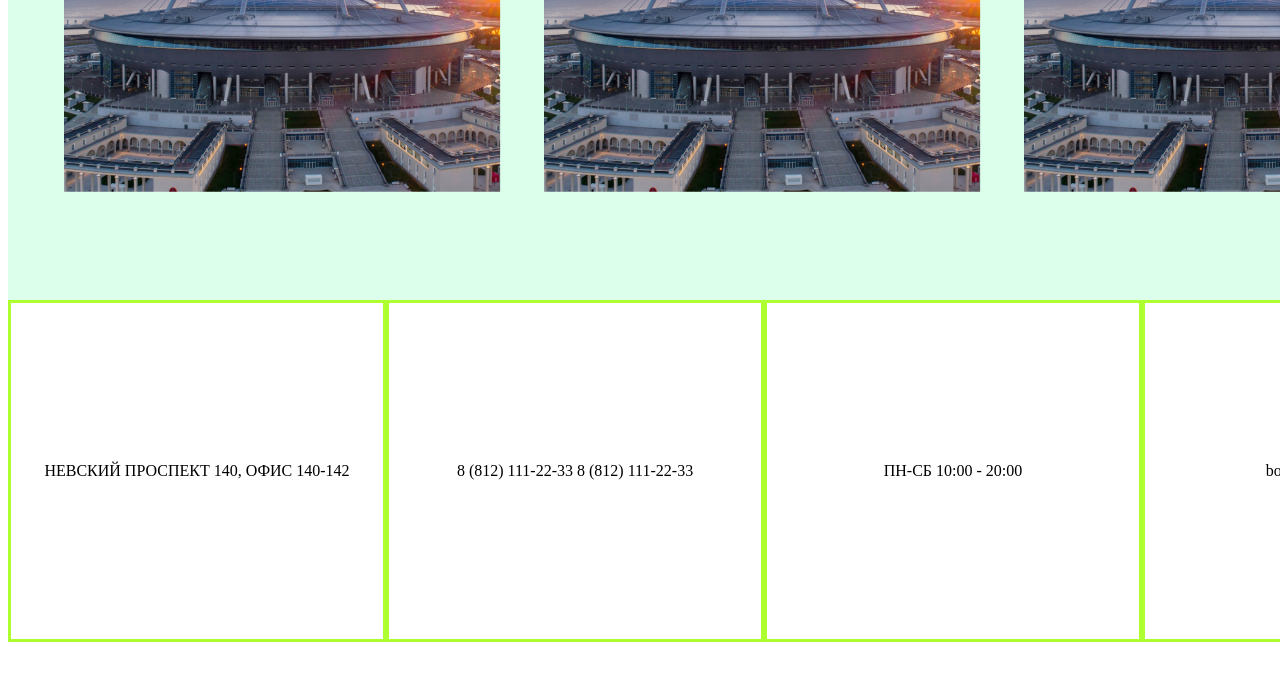
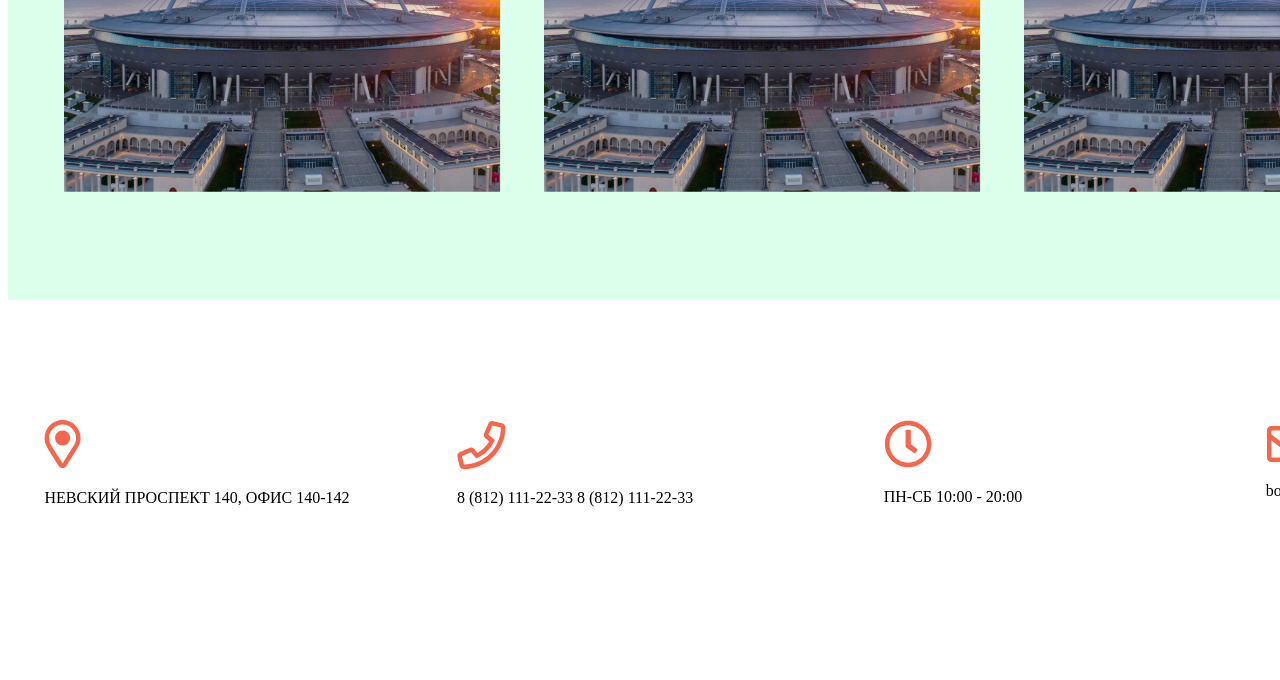
Before and after one commit to Krykunov-git/mini-web-project, a plain HTML site: page index.html in a window 1280 px wide. Shown: the part 1170-1850 px from the top of the page. Drawn offline with Linux system fonts and the light colour scheme.

Commit message:
fourth_block
 start

```diff
--- a/index.html
+++ b/index.html
@@ -69,10 +69,30 @@
       </div>
       <div class="el fourth_block">
         <div class="kontakt_block">
-          <div class="bb">НЕВСКИЙ ПРОСПЕКТ 140, ОФИС 140-142</div>
-          <div class="bb">8 (812) 111-22-33 8 (812) 111-22-33</div>
-          <div class="bb">ПН-СБ 10:00 - 20:00</div>
-          <div class="bb">boss@notaboss.com</div>
+          <div class="bb">
+            <div>
+              <img src="./img/map.svg" alt="" />
+              <p>НЕВСКИЙ ПРОСПЕКТ 140, ОФИС 140-142</p>
+            </div>
+          </div>
+          <div class="bb">
+            <div>
+              <img src="./img/tel.svg" alt="" />
+              <p>8 (812) 111-22-33 8 (812) 111-22-33</p>
+            </div>
+          </div>
+          <div class="bb">
+            <div>
+              <img src="./img/tame.svg" alt="" />
+              <p>ПН-СБ 10:00 - 20:00</p>
+            </div>
+          </div>
+          <div class="bb">
+            <div>
+              <img src="./img/mail.svg" alt="" />
+              <p>boss@notaboss.com</p>
+            </div>
+          </div>
         </div>
       </div>
     </main>
--- a/style.css
+++ b/style.css
@@ -103,7 +103,6 @@ nav {
 
 .bb {
   display: grid;
-  border: 3px solid greenyellow;
   justify-content: center;
   align-items: center;
 }
```
Also changed, not shown: img/mail.svg (added), img/map.svg (added), img/tame.svg (added), img/tel.svg (added).
